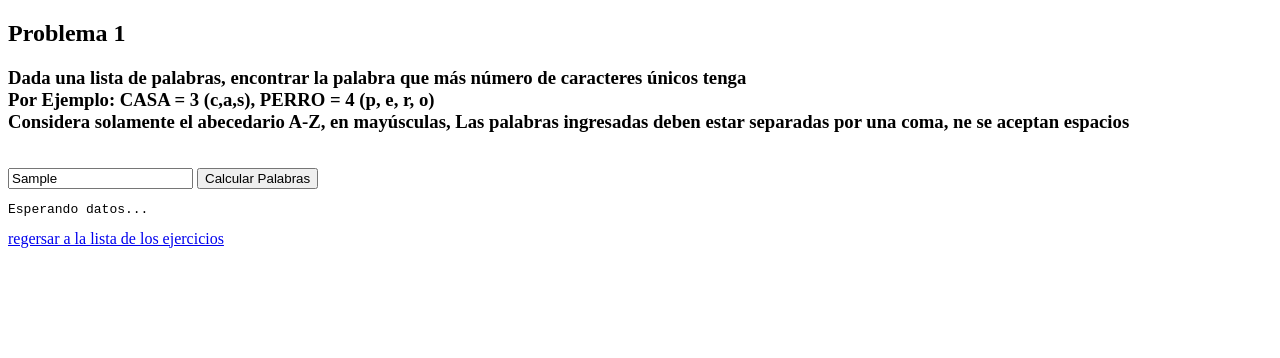
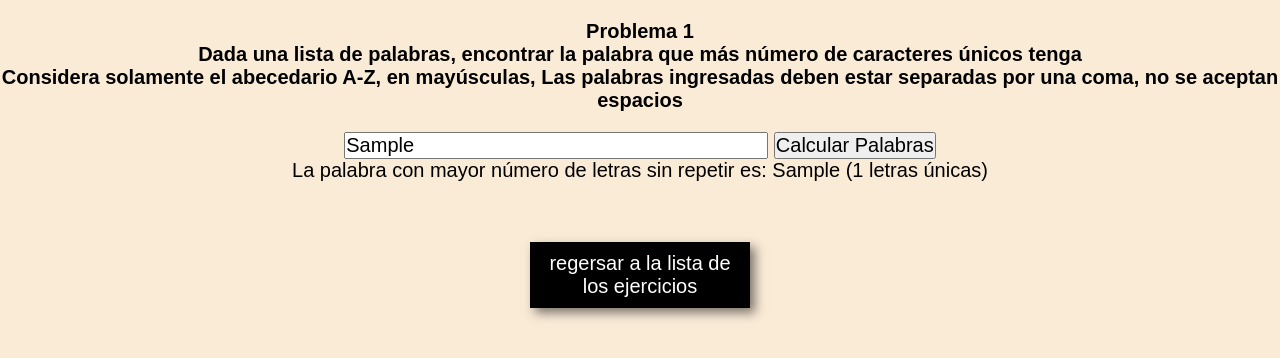
Before and after one commit to Dereck-ruuiz/5IV8_CabreraRuizDereck_PWP, a plain HTML site: page II/06 Algoritmia/problema3/problemaa3.html in a window 1280 px wide. Both pictures are taken after typing "Sample" into the empty fields and a click on the button "Calcular Palabras". Drawn offline with Linux system fonts and the light colour scheme.

Commit message:
Se concluye el ejercicio 2 de la práctica 06

```diff
--- a/II/06 Algoritmia/problema3/css/stylealgp3.css
+++ b/II/06 Algoritmia/problema3/css/stylealgp3.css
@@ -0,0 +1,40 @@
+* {
+    font-size: 20px;
+    padding: 0;
+    margin: 0;
+    font-family: sans-serif;
+}
+
+body{
+    background-color: antiquewhite;
+    text-align: center;
+    padding-top: 1rem;
+}
+
+.problema-input{
+    width: 21rem;
+}
+
+footer, footer a{
+    background-color: #000000;
+}
+
+.container-footer{
+    box-shadow: 5px 5px 10px #00000080;
+    width: 200px;
+    margin: 3rem auto 3rem auto;
+    text-align: center;
+    padding: 10px;
+    background-color: #000000;
+}
+
+
+.container-footer a{
+    text-decoration: none;
+    color: white;
+}
+.container-footer a:hover{
+    transition: all 0.3s ease;
+    font-size: 21px;
+    padding-bottom: 3px;
+}
--- a/II/06 Algoritmia/problema3/javascript/funcionesp3.js
+++ b/II/06 Algoritmia/problema3/javascript/funcionesp3.js
@@ -0,0 +1,57 @@
+function validarMayusculas(e){
+    var teclado = (document.all) ? e.keyCode : e.which;
+    if (teclado == 8) return true;
+    var patron = /[A-Z\d ,]/;
+    var letra = String.fromCharCode(teclado);
+    return patron.test(letra);
+}
+
+
+
+function calcularPalabras(){
+    var texto = document.getElementById("p3-input").value;
+
+    if(texto == ""){
+        alert("Por favor, ingresa las palabras separadas por comas.");
+        return;
+    }
+
+    if(texto.indexOf(" ") != -1){
+        alert("No se aceptan espacios, solo comas");
+        document.getElementById("p3-input").value = "";
+        return;
+    }
+
+    var palabras = texto.split(",");
+    var palabraf = "";
+    var maxf = 0;
+
+    for(var i = 0; i < palabras.length; i++){
+        var palabra = palabras[i];
+        var letras = [];
+        var contador = 0
+
+        for(var j = 0; j< palabra.length; j++){
+            var letra = palabra[j];
+            var repetida = false;
+
+            if(letra >= "A" && letra <= "Z"){
+                for(var k = 0; k < contador; k++){
+                    if(letras[k] == letra){
+                        repetida = true;
+                    }
+                }
+                if(repetida == false){
+                    letras[contador] = letra;
+                    contador ++;
+                }
+            }
+        }
+        if(contador > maxf){
+            maxf = contador;
+            palabraf = palabra;
+        }
+    }
+
+    document.getElementById("p3-output").textContent = "La palabra con mayor número de letras sin repetir es: " + palabraf + " (" + maxf + " letras únicas)";
+}
--- a/II/06 Algoritmia/problema3/problemaa3.html
+++ b/II/06 Algoritmia/problema3/problemaa3.html
@@ -4,6 +4,7 @@
     <meta charset="UTF-8">
     <meta name="viewport" content="width=device-width, initial-scale=1.0">
     <title>Problema 1</title>
+    <link rel="stylesheet" href="./css/stylealgp3.css">
 </head>
 <body>
     <div class="container">
@@ -11,17 +12,19 @@
             <h2 class="problema-title">Problema 1</h2>
             <h3>Dada una lista de palabras, encontrar la palabra que más número de caracteres únicos tenga
                 <br>
-            Por Ejemplo: CASA = 3 (c,a,s), PERRO = 4 (p, e, r, o)
-            <br>
-            Considera solamente el abecedario A-Z, en mayúsculas, Las palabras ingresadas deben estar separadas por una coma, ne se aceptan espacios
+            Considera solamente el abecedario A-Z, en mayúsculas, Las palabras ingresadas deben estar separadas por una coma, no se aceptan espacios
             </h3>
             <div class="porblema-content">
-                <input type="text" class="problema-input" placeholder="Ingresa las palabras separadas por una coma" id="p3-input">
-                <button type="button" class="problema-button" style="margin-top: 1rem;" onclick="">Calcular Palabras</button>
-                <pre class="problema-output" id="p1-output">Esperando datos...</pre>
+                <input type="text" class="problema-input" placeholder="Ingresa las palabras separadas por una coma" id="p3-input" onkeypress="return validarMayusculas(event)">
+                <button type="button" class="problema-button" style="margin-top: 1rem;" onclick="calcularPalabras()">Calcular Palabras</button>
+                <pre class="problema-output" id="p3-output">Esperando datos...</pre>
             </div>
         </div>
 
-    <footer><a href="../../06 Algoritmia/algoritmia.html">regersar a la lista de los ejercicios</a></footer>
+
+    <div class="container-footer">
+        <footer><a href="../../06 Algoritmia/algoritmia.html">regersar a la lista de los ejercicios</a></footer>
+    </div>
+    <script src="./javascript/funcionesp3.js"></script>
 </body>
 </html>
```
Also changed, not shown: II/06 Algoritmia/problema2/javascript/funcionesp2.js (deleted).
